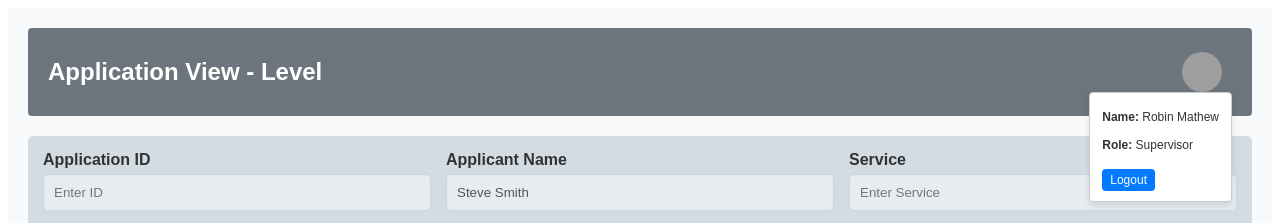
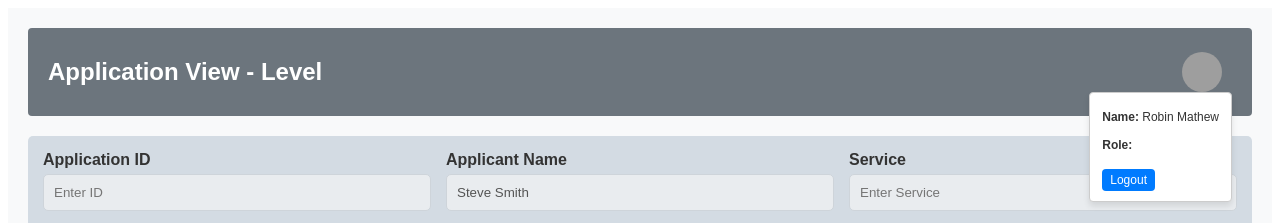
Before and after one commit to tf-nira/manual-verification-system-ui, an Angular app: page /application-detail in a window 1280 px wide. Both pictures are taken after a click on the element 1207 px from the left and 71 px from the top of the page. Shown: the top 223 px of the page. Built offline with nearby package versions, Linux system fonts and the light colour scheme; grey boxes are pictures that could not be loaded.

Commit message:
fixed role for profile dilaog box and document upload button condition

```diff
--- a/src/app/feature/application-detail/application-detail.component.html
+++ b/src/app/feature/application-detail/application-detail.component.html
@@ -111,8 +111,8 @@
     <!-- Document Upload Btn -->
     <button
       [ngClass]="{
-        'document-upload': role === 'MVS_DISTRICT_OFFICER' && applicationStatus === 'Scheduled For Interview',
-        'hidden': role === 'MVS_LEGAL_OFFICER' || applicationStatus !== 'Scheduled For Interview'
+        'document-upload': role === 'MVS_DISTRICT_OFFICER',
+        'hidden': role !== 'MVS_DISTRICT_OFFICER'
       }"
       (click)="openDocumentUploadwModal()">
       {{ constants.UPLOAD_DCOUMENTS }}
--- a/src/app/shared/components/header/header.component.html
+++ b/src/app/shared/components/header/header.component.html
@@ -5,7 +5,7 @@
     <!-- Dropdown menu -->
     <div *ngIf="isDropdownOpen" class="dropdown-menu">
       <p><strong>{{ constants.NAME }}: </strong> Robin Mathew</p>
-      <p><strong>{{ constants.ROLE }}: </strong> Supervisor</p>
+      <p><strong>{{ constants.ROLE }}: </strong> {{ formattedRole }} </p>
       <button (click)="logout()" class="logout-btn">{{ constants.LOGOUT }}</button>
     </div>
   </div>
```
